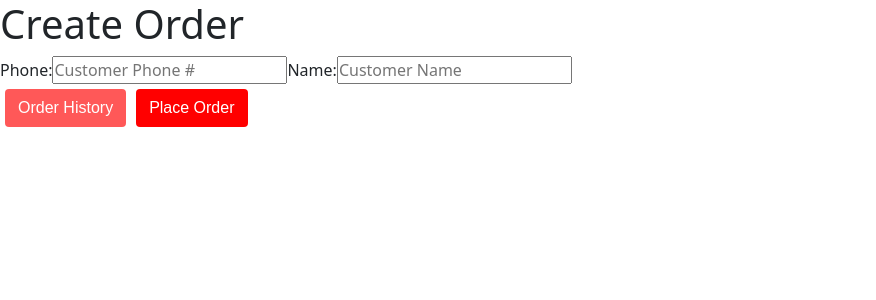
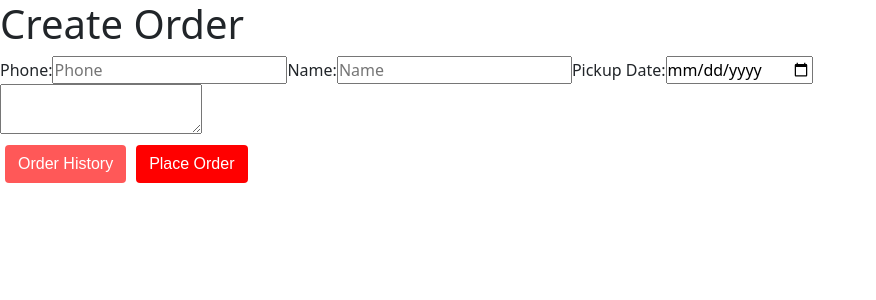
Before and after one commit to jakeTaylor0/EasyOrder-frontend, a React (Create React App) app: page / in a window 1280 px wide. Shown: the top 300 px of the page, without its empty margins (0-876 px from the left). Built offline with nearby package versions, Linux system fonts and the light colour scheme.

Commit message:
table view implemented

```diff
--- a/src/App.js
+++ b/src/App.js
@@ -10,8 +10,6 @@ function App() {
   return(
     <div className="app">
       <div><CreateOrder/></div>
-
-
     </div>
   );
 }
--- a/src/component/CreateOrder-Component.js
+++ b/src/component/CreateOrder-Component.js
@@ -49,7 +49,7 @@ const CreateOrderComponent = () => {
     }
 
     const placeOrder = () =>{
-        const order = {customerId: customerId, orderDetails: '', dueDate: '', orderTakenBy: '', assingedTo: '', status:'NEW'};
+        const order = {customerId: customerId, orderDetails: orderDetails, dueDate: orderDueDate, orderTakenBy: '', assingedTo: '', status:'NEW'};
 
 
         OrderServices.addOrder(order).then((res) =>{
@@ -66,7 +66,7 @@ const CreateOrderComponent = () => {
                     <input
                         type="text"
                         required
-                        placeholder="Customer Phone #"
+                        placeholder="Phone"
                         value={customerPhone}
                         onChange={(e) => {
                             setCustomerPhone(e.target.value);
@@ -85,11 +85,32 @@ const CreateOrderComponent = () => {
                     <input
                         type="text"
                         required
-                        placeholder="Customer Name"
+                        placeholder="Name"
                         value={customerName}
                         onChange={(e) => setCustomerName(e.target.value)}
                     />
 
+                    <label>Pickup Date:</label>
+                        <input
+                            type="date"
+                            id="start"
+                            required
+                            name="trip-start"
+                            value = {orderDueDate}
+                            onChange={(e) => setOrderDueDate(e.target.value)}
+                            //min="2018-01-01" max="2018-12-31"
+                        />
+                </div>
+
+                <div>
+                    <textarea name="orderDetails"
+                        type="textarea"
+                        required
+                        id="itemList"
+                        value={orderDetails}
+                        onChange={(e) => setOrderDetails(e.target.value)}
+                    >
+                    </textarea>
                 </div>
 
                 <Button
@@ -105,7 +126,6 @@ const CreateOrderComponent = () => {
                     onClick={(e) => placeOrder()}
                     isDisabled={false}
                 />
-
                 <OrderHistoryComponent
                     orderHistory={orderHistory}
                 />
--- a/src/component/Order.js
+++ b/src/component/Order.js
@@ -4,6 +4,7 @@ const Order = ({order}) => {
             {order.orderId}
             {order.orderDetails}
             {order.orderTakenTime}
+            {order.dueDate}
         </div>
     )
 }
--- a/src/component/OrderHistory-Component.js
+++ b/src/component/OrderHistory-Component.js
@@ -7,14 +7,18 @@ import Order from "./Order";
 const OrderHistoryComponent = ({orderHistory}) => {
 
     return(
-        <div>
-            {orderHistory.map((order, index) => (
-                <Order
-                    key={index}
-                    order={order}
-                />
-            ))}
-        </div>
+        <table className="table table-striped">
+            <div>
+                {orderHistory.map((order) => (
+                        <tr key={order.orderId}>
+                            <td>{order.orderId}</td>
+                            <td>{order.dueDate}</td>
+                            <td>{order.orderDetails}</td>
+                        </tr>
+
+                ))}
+            </div>
+        </table>
     )
 
 }
```
